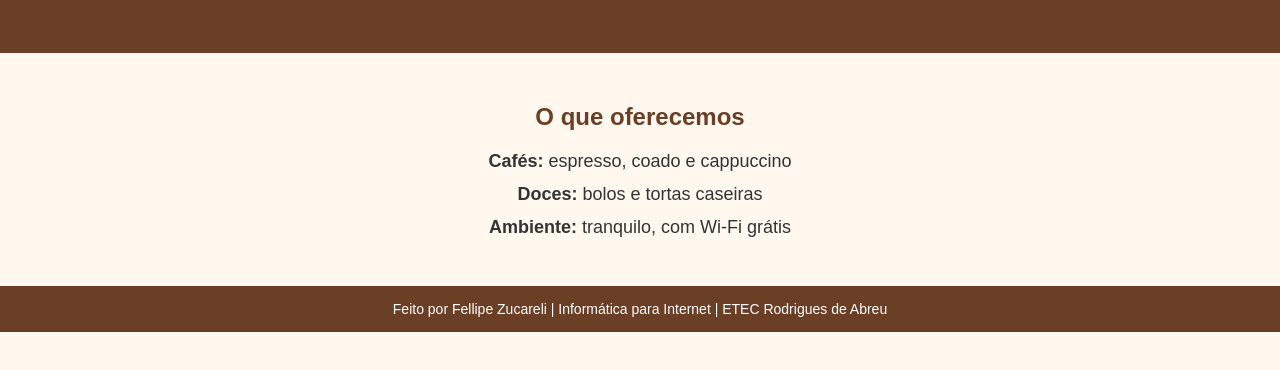
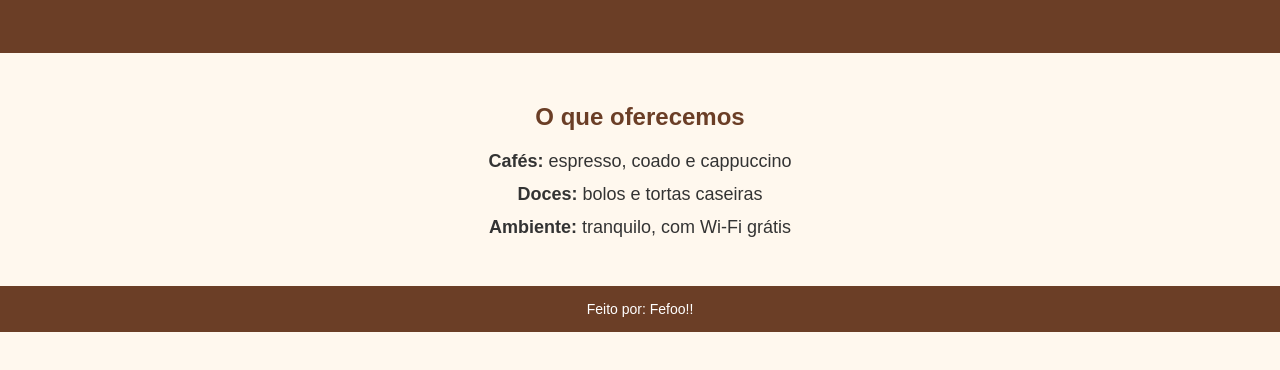
Before and after one commit to wrzsunny2/cantinho-cafe, a plain HTML site: page site/index.html in a window 1280 px wide. Shown: the part 114-484 px from the top of the page. Drawn offline with Linux system fonts and the light colour scheme.

```diff
--- a/site/index.html
+++ b/site/index.html
@@ -58,7 +58,7 @@
   </main>
 
   <footer>
-    Feito por Fellipe Zucareli | Informática para Internet | ETEC Rodrigues de Abreu
+    Feito por: Fefoo!!
   </footer>
 </body>
 </html>
```
